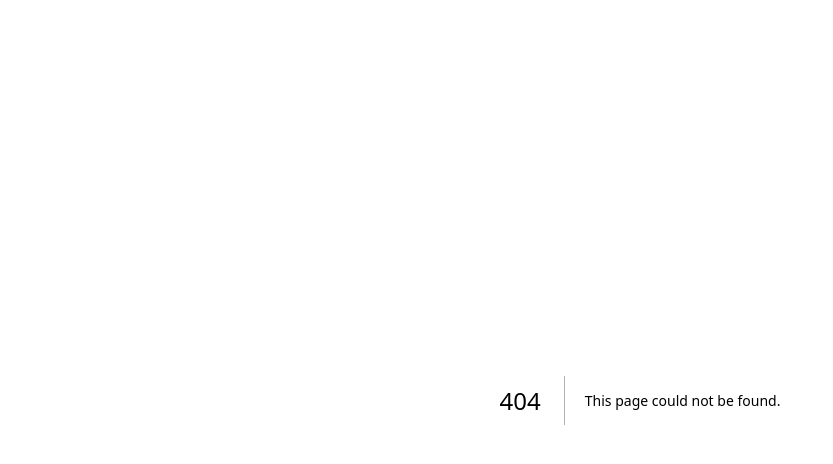
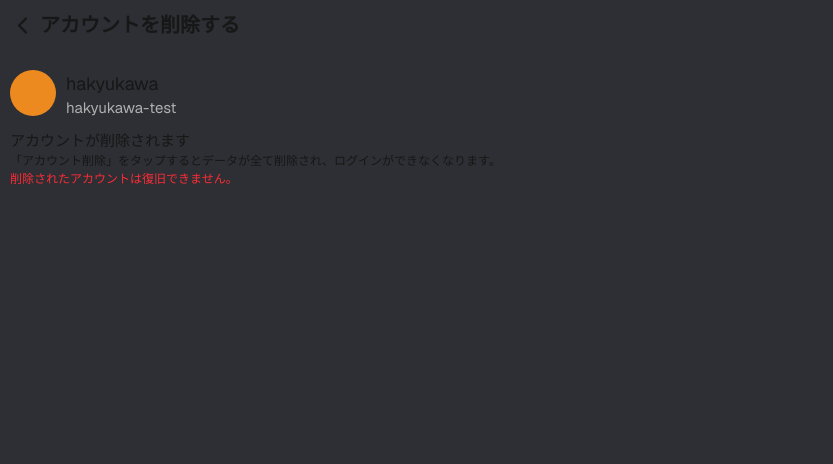
Before and after one commit to hakyukawa/frist_chat_next, a Next.js app in the folder hakyukawa-next/: page /deleteUser in a window 1280 px wide. Before the commit this address had no page. Shown: the top 464 px of the page, without its empty margins (0-833 px from the left). Built offline with nearby package versions, Linux system fonts and the light colour scheme.

Commit message:
[add]アカウント削除画面追加、Userコンポーネント作成

```diff
--- /dev/null
+++ b/hakyukawa-next/src/app/deleteUser/page.tsx
@@ -0,0 +1,26 @@
+import React from "react";
+import Header from "@/components/common/Header";
+import User from "@/components/common/option/User";
+import SubmitButton from "@/components/common/SubmitButton";
+
+function Deleteuser () {
+    const nowUser = "hakyukawa"
+    const nowID ="hakyukawa-test"
+    return(
+        <div>
+            <Header backPage backPageLink="/" backPageText="アカウントを削除する" />
+            <div className="p-4">
+                <User
+                    userName={nowUser}
+                    userId={nowID}
+                />
+                <p className="text-[15px] font-light">アカウントが削除されます</p>
+                <p className="text-[12px] font-nomal">「アカウント削除」をタップするとデータが全て削除され、ログインができなくなります。<br />
+                <span className="text-red-500">削除されたアカウントは復旧できません。</span></p>
+            </div>
+
+        </div>
+    );
+}
+
+export default Deleteuser;
--- /dev/null
+++ b/hakyukawa-next/src/components/common/option/User.tsx
@@ -0,0 +1,22 @@
+import React from "react";
+
+
+interface userState {
+    userName?: string;
+    userId?: string;
+}
+
+function  User({userName,userId}:userState) {
+
+    return(
+        <div className="flex py-[10px]">
+            <div className="bg-main w-[46px] h-[46px] rounded-full mr-4"></div>
+            <div>
+                <h2 className="text-[1.8rem] flex items-center">{userName}</h2>
+                <p className="text-[15px] text-subText">{userId}</p>
+            </div>
+        </div>
+    );
+}
+
+export default User;
```
